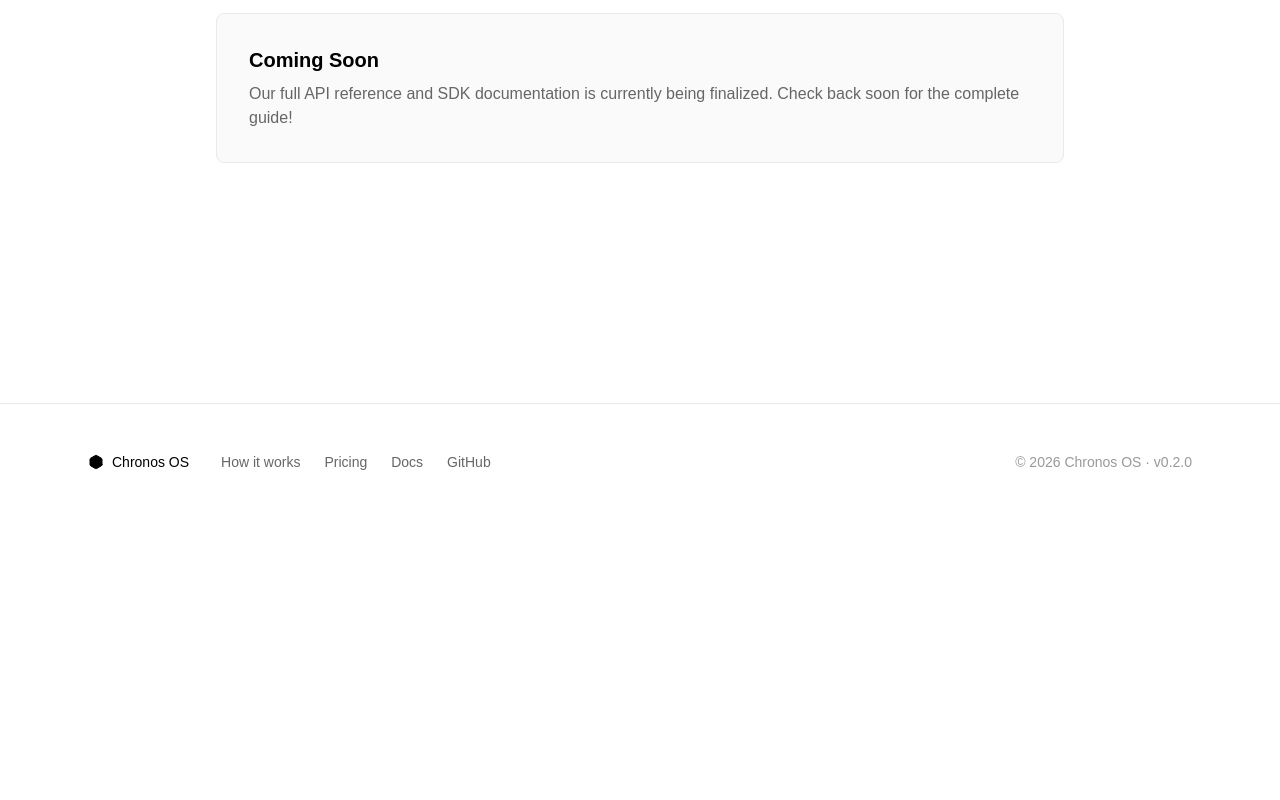
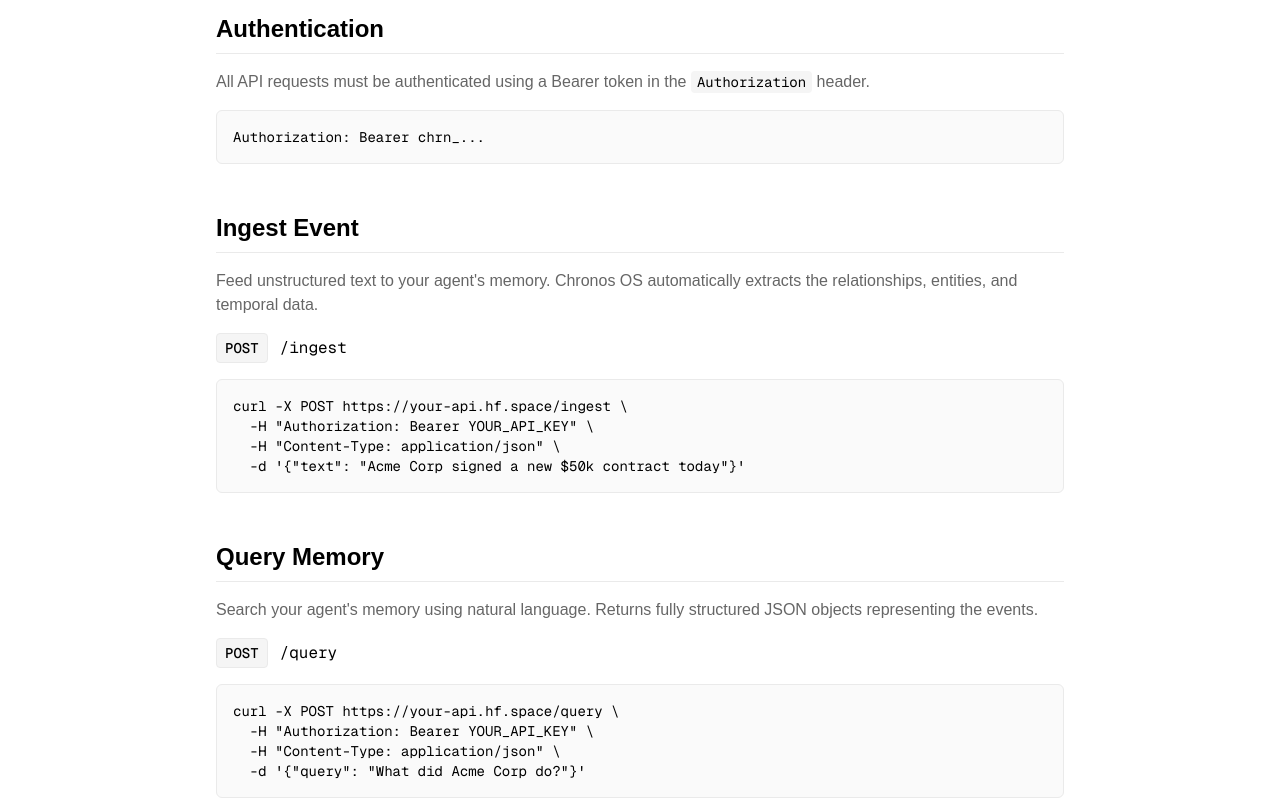
Before and after one commit to RemanenetSpy/smriti, a Next.js app in the folder chronos-ui/: page /docs in a window 1280 px wide. Shown: the part 280-1080 px from the top of the page. Before the commit the page ends 800 px from the top, so only its background shows below. Built offline with nearby package versions, Linux system fonts and the light colour scheme.

Commit message:
Update docs page with real API references and add 'Coming Soon' to premium pricing tiers

```diff
--- a/chronos-ui/src/app/docs/page.tsx
+++ b/chronos-ui/src/app/docs/page.tsx
@@ -11,12 +11,61 @@
           Everything you need to integrate and build with Chronos OS.
         </p>
 
-        <div className="p-8 border border-[#eaeaea] rounded-lg bg-[#fafafa]">
-          <h2 className="text-xl font-semibold text-black mb-2">Coming Soon</h2>
-          <p className="text-[#666666]">
-            Our full API reference and SDK documentation is currently being finalized.
-            Check back soon for the complete guide!
-          </p>
+        <div className="space-y-12">
+          {/* Authentication */}
+          <section>
+            <h2 className="text-2xl font-semibold text-black mb-4 pb-2 border-b border-[#eaeaea]">Authentication</h2>
+            <p className="text-[#666666] mb-4">
+              All API requests must be authenticated using a Bearer token in the <code className="bg-[#f5f5f5] text-black px-1.5 py-0.5 rounded text-sm font-mono">Authorization</code> header.
+            </p>
+            <div className="bg-[#fafafa] border border-[#eaeaea] p-4 rounded-md overflow-x-auto">
+              <pre className="text-sm font-mono text-black">
+                Authorization: Bearer chrn_...
+              </pre>
+            </div>
+          </section>
+
+          {/* Ingest Endpoint */}
+          <section>
+            <h2 className="text-2xl font-semibold text-black mb-4 pb-2 border-b border-[#eaeaea]">Ingest Event</h2>
+            <p className="text-[#666666] mb-4">
+              Feed unstructured text to your agent's memory. Chronos OS automatically extracts the relationships, entities, and temporal data.
+            </p>
+            <div className="mb-4">
+              <span className="inline-block bg-[#f5f5f5] text-black border border-[#eaeaea] px-2 py-1 rounded font-mono text-sm font-medium mr-3">POST</span>
+              <code className="text-black font-mono">/ingest</code>
+            </div>
+
+            <div className="bg-[#fafafa] border border-[#eaeaea] p-4 rounded-md overflow-x-auto">
+              <pre className="text-sm font-mono text-black">
+{`curl -X POST https://your-api.hf.space/ingest \\
+  -H "Authorization: Bearer YOUR_API_KEY" \\
+  -H "Content-Type: application/json" \\
+  -d '{"text": "Acme Corp signed a new $50k contract today"}'`}
+              </pre>
+            </div>
+          </section>
+
+          {/* Query Endpoint */}
+          <section>
+            <h2 className="text-2xl font-semibold text-black mb-4 pb-2 border-b border-[#eaeaea]">Query Memory</h2>
+            <p className="text-[#666666] mb-4">
+              Search your agent's memory using natural language. Returns fully structured JSON objects representing the events.
+            </p>
+            <div className="mb-4">
+              <span className="inline-block bg-[#f5f5f5] text-black border border-[#eaeaea] px-2 py-1 rounded font-mono text-sm font-medium mr-3">POST</span>
+              <code className="text-black font-mono">/query</code>
+            </div>
+
+            <div className="bg-[#fafafa] border border-[#eaeaea] p-4 rounded-md overflow-x-auto">
+              <pre className="text-sm font-mono text-black">
+{`curl -X POST https://your-api.hf.space/query \\
+  -H "Authorization: Bearer YOUR_API_KEY" \\
+  -H "Content-Type: application/json" \\
+  -d '{"query": "What did Acme Corp do?"}'`}
+              </pre>
+            </div>
+          </section>
         </div>
       </main>
       <Footer />
--- a/chronos-ui/src/components/landing/Pricing.tsx
+++ b/chronos-ui/src/components/landing/Pricing.tsx
@@ -29,9 +29,9 @@
           </div>
 
           {/* Builder */}
-          <div className="p-8 border-2 border-black rounded-xl bg-white shadow-sm relative h-full flex flex-col transform md:-translate-y-4">
+          <div className="p-8 border-2 border-black rounded-xl bg-white shadow-sm relative h-full flex flex-col transform md:-translate-y-4 opacity-75">
             <div className="absolute top-0 left-1/2 -translate-x-1/2 -translate-y-1/2 bg-black text-white text-[11px] font-medium px-3 py-1 rounded-full tracking-wide">
-              MOST POPULAR
+              COMING SOON
             </div>
 
             <h3 className="text-xl font-semibold text-black mb-2">Builder</h3>
@@ -49,13 +49,16 @@
               </li>
             </ul>
 
-            <Link href="/dashboard" className="w-full block text-center py-3 rounded-full font-medium bg-black text-white hover:opacity-90 transition-opacity">
-              Start building
-            </Link>
+            <button disabled className="w-full block text-center py-3 rounded-full font-medium bg-[#f5f5f5] text-[#999999] cursor-not-allowed">
+              Coming soon
+            </button>
           </div>
 
           {/* Scale */}
-          <div className="p-8 border border-[#eaeaea] rounded-xl bg-white hover:border-black transition-colors h-full flex flex-col">
+          <div className="p-8 border border-[#eaeaea] rounded-xl bg-white opacity-75 h-full flex flex-col relative">
+            <div className="absolute top-0 left-1/2 -translate-x-1/2 -translate-y-1/2 bg-[#eaeaea] text-[#666666] text-[11px] font-medium px-3 py-1 rounded-full tracking-wide">
+              COMING SOON
+            </div>
             <h3 className="text-xl font-semibold text-black mb-2">Scale</h3>
             <div className="text-4xl font-semibold text-black mb-8">$249<span className="text-lg text-[#666666] font-normal">/mo</span></div>
 
@@ -71,9 +74,9 @@
               </li>
             </ul>
 
-            <Link href="mailto:sales@chronosos.com" className="w-full block text-center py-3 rounded-full font-medium border border-[#eaeaea] text-black hover:border-black transition-colors">
-              Contact us
-            </Link>
+            <button disabled className="w-full block text-center py-3 rounded-full font-medium bg-[#f5f5f5] text-[#999999] cursor-not-allowed">
+              Coming soon
+            </button>
           </div>
 
         </div>
```
